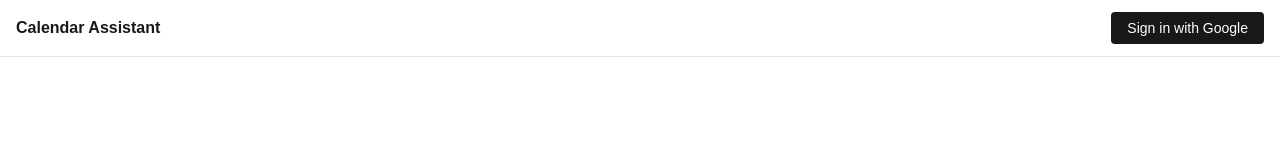
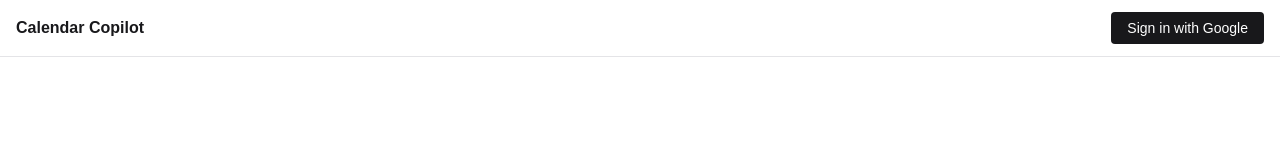
Before and after one commit to vcampos4545/calendar-assistant, a Next.js app: page / in a window 1280 px wide. Shown: the top 160 px of the page. Built offline with nearby package versions, Linux system fonts and the light colour scheme; no server answers.

Commit message:
style: change name to "Calendar Copilot"

```diff
--- a/app/components/Chat.tsx
+++ b/app/components/Chat.tsx
@@ -165,7 +165,7 @@ export function Chat({ onCalendarChange }: ChatProps) {
         <div className="flex items-center justify-between px-4 py-3 border-b border-zinc-100 dark:border-zinc-800 shrink-0">
           <div>
             <p className="text-sm font-semibold text-zinc-900 dark:text-zinc-100">
-              Calendar Assistant
+              Calendar Copilot
             </p>
             <p className="text-xs text-zinc-400">Powered by GPT-4o mini</p>
           </div>
--- a/app/layout.tsx
+++ b/app/layout.tsx
@@ -14,8 +14,8 @@ const geistMono = Geist_Mono({
 });
 
 export const metadata: Metadata = {
-  title: "Calendar Assistant",
-  description: "Automate your life!",
+  title: "Calendar Copilot",
+  description: "Your AI-powered calendar assistant.",
 };
 
 export default function RootLayout({
--- a/app/page.tsx
+++ b/app/page.tsx
@@ -102,7 +102,7 @@ export default function Home() {
       <header className="shrink-0 border-b border-zinc-200 dark:border-zinc-800 bg-white dark:bg-zinc-900 px-4 py-3 flex items-center justify-between">
         <div className="flex items-center gap-4">
           <h1 className="text-base font-semibold text-zinc-900 dark:text-zinc-100">
-            Calendar Assistant
+            Calendar Copilot
           </h1>
 
           {/* Week navigation — inside header to keep it compact */}
--- a/package.json
+++ b/package.json
@@ -1,5 +1,5 @@
 {
-  "name": "calendar-assistant",
+  "name": "calendar-copilot",
   "version": "0.1.0",
   "private": true,
   "scripts": {
```
